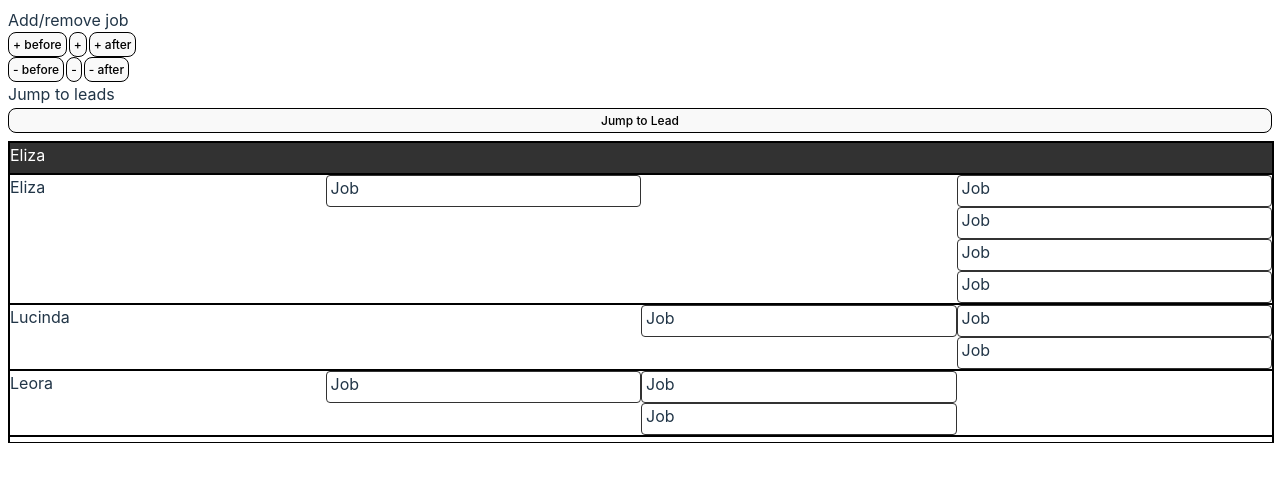
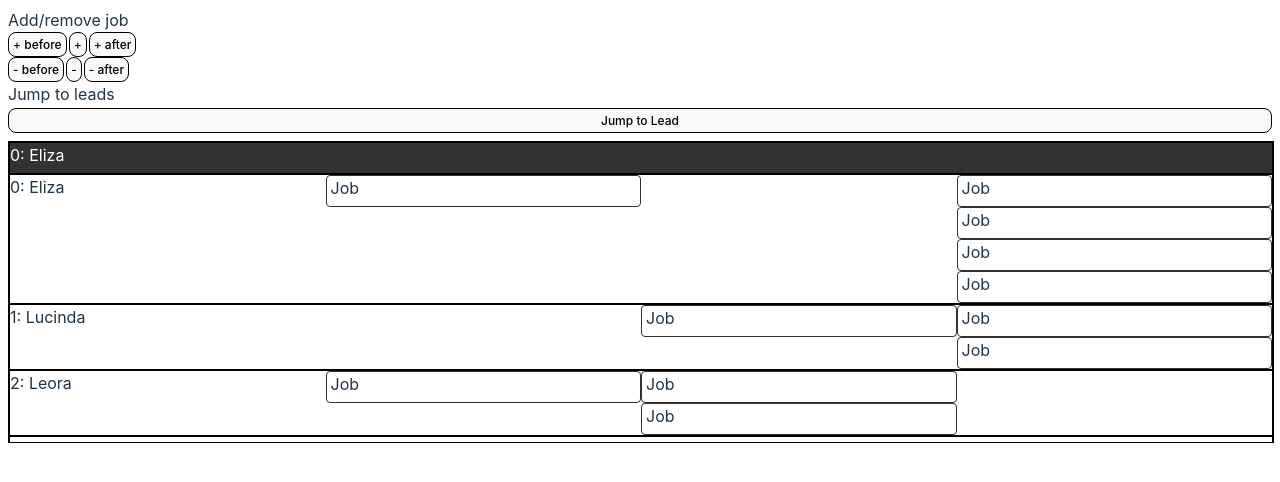
Before and after one commit to tp-hk/windowing-scrolling, a React (Vite) app: page / in a window 1280 px wide. Shown: the top 482 px of the page. Built offline with nearby package versions, Linux system fonts and the light colour scheme.

Commit message:
fetch on intersection observer init

```diff
--- a/src/react-window/row.tsx
+++ b/src/react-window/row.tsx
@@ -2,6 +2,7 @@ import { FC } from 'react';
 import { LOADING, itemStatusMap } from './api';
 import { LeadRow } from './lead-row';
 import { AssignmentRow } from './assignment-row';
+import { LoadingRow } from '../tanstack-virtual/loading-row';
 
 interface RowProps {
   index: number;
--- a/src/tanstack-virtual/api.ts
+++ b/src/tanstack-virtual/api.ts
@@ -119,3 +119,10 @@ export const createJobsForDays = (assignee: number): IJob[] => {
 }
 
 export const data = getData();
+
+export const getDataIndex = (assigneeId: number | undefined) => {
+    if (assigneeId === undefined) {
+        return -1;
+    }
+    return data.findIndex(a => a.assignee.id === assigneeId);
+}
--- a/src/tanstack-virtual/assignment-row.tsx
+++ b/src/tanstack-virtual/assignment-row.tsx
@@ -1,9 +1,9 @@
-import { FC, ReactNode, useEffect } from 'react';
-import { IDisplayRow, IJob, DAY_COUNT, IAssigneeJobs } from './api';
+import { FC, ReactNode } from 'react';
+import { getDataIndex, IJob, DAY_COUNT, IAssigneeJobs } from './api';
 import { JobBlock } from './job-block';
 
 interface RowProps {
-    rowData: IAssigneeJobs;
+    assigneeJobs: IAssigneeJobs;
 }
 
 const groupJobsByDays = (jobs: IJob[]): Map<number, IJob[]> => {
@@ -16,14 +16,15 @@ const groupJobsByDays = (jobs: IJob[]): Map<number, IJob[]> => {
     return map;
 }
 
-export const AssignmentRow: FC<RowProps> = ({ rowData }) => {
-    const { assignee, jobs } = rowData;
+export const AssignmentRow: FC<RowProps> = ({ assigneeJobs }) => {
+    const { assignee, jobs } = assigneeJobs;
     const jobsBydays = groupJobsByDays(jobs);
     const colWidth = 100 / (DAY_COUNT + 1);
+    const dataIndex = getDataIndex(assignee.id);
 
     const getColumns = () => {
         const cols: ReactNode[] = [];
-        cols.push(<div key={`assignee-${assignee.id}`}  style={{width: `${colWidth}%`}}>{assignee.name}</div>);
+        cols.push(<div key={`assignee-${assignee.id}`}  style={{width: `${colWidth}%`}}>{dataIndex}: {assignee.name}</div>);
         for (let i=0; i<DAY_COUNT; i++) {
             const jobBlock: ReactNode[] = [];
             const jobs = (jobsBydays.get(i) ?? []);
--- a/src/tanstack-virtual/lead-row.tsx
+++ b/src/tanstack-virtual/lead-row.tsx
@@ -1,18 +1,18 @@
 import { FC } from 'react';
-import { IDisplayRow } from './api';
+import { IAssigneeJobs, getDataIndex } from './api';
 
 interface RowProps {
-    data: IDisplayRow;
+    assigneeJobs: IAssigneeJobs;
 }
 
-export const LeadRow: FC<RowProps> = ({ data }) => {
-    const { rowData } = data;
+export const LeadRow: FC<RowProps> = ({ assigneeJobs: data }) => {
+    const dataIndex = getDataIndex(data.assignee.id)
     return (
         <div style={{
             height: `30px`,
             border: '1px solid #000',
             background: '#323232',
             color: '#fff',
-        }}>{rowData!.assignee.name}</div>
+        }}>{dataIndex}: {data.assignee.name}</div>
     );
 };
--- a/src/tanstack-virtual/loader.tsx
+++ b/src/tanstack-virtual/loader.tsx
@@ -1,7 +1,7 @@
 import { FC, useRef, useEffect, useState, Fragment } from 'react';
 import { useVirtualizer, Range } from '@tanstack/react-virtual';
 import { DAY_COUNT, IAssigneeJobs, IDisplayRow, data, createAssignee, createJobsForDays, RangeOption, RowType, fetch } from './api';
-import { Row } from './row';
+import { getRow } from './row';
 import { faker } from '@faker-js/faker';
 import { Header } from './header';
 
@@ -13,11 +13,6 @@ const defaultRange: Range = {
 };
 
 const leads = data.filter(assignment => assignment.assignee.isLead);
-
-const findDataIndexFromAssignedId = (assigneeId: number) => {
-    const dataIndex = data.findIndex(item => item.assignee.id === assigneeId);
-    return dataIndex
-}
 
 const adaptData = (data: IAssigneeJobs[]) => {
     const items: IDisplayRow[] = [];
@@ -79,9 +74,12 @@ export const Loader: FC = () => {
 
     const fetchData = async () => {
         const fetchedData = await fetch(cursorRef.current, FETCH_COUNT);
-        cursorRef.current = cursorRef.current + FETCH_COUNT + 1;
+        cursorRef.current = cursorRef.current + FETCH_COUNT; // NOT cursorRef.current + FETCH_COUNT + 1
 
-        itemsRef.current.push(...adaptData(fetchedData));
+        const itemsClone = [...itemsRef.current];
+        itemsClone.pop();
+        itemsClone.push(...adaptData(fetchedData));
+        itemsRef.current = itemsClone;
         setDisplayedItems(itemsRef.current);
     }
 
@@ -249,6 +247,7 @@ export const Loader: FC = () => {
                     }}
                 >
                     <div
+                        id="list"
                         style={{
                             position: 'absolute',
                             top: 0,
@@ -258,14 +257,14 @@ export const Loader: FC = () => {
                         }}
                     >
                     {
-                        virtualizedItems.map((virtualRow => {
-                            const item = displayedItems[virtualRow.index];
+                        virtualizedItems.map(((virtualRow) => {
+                            const row = displayedItems[virtualRow.index];
                             return (
                                 <div
                                     key={virtualRow.key}
                                     data-index={virtualRow.index}
                                     ref={virtualizer.measureElement}>
-                                        <Row data={item} />
+                                        {getRow({ row, fetchData})}
                                 </div>
 
                             )
--- a/src/tanstack-virtual/loading-row.tsx
+++ b/src/tanstack-virtual/loading-row.tsx
@@ -1,13 +1,38 @@
-import { FC } from 'react';
-import { IDisplayRow } from './api';
+import { FC, useEffect, useRef, useCallback } from 'react';
 
-export const LoadingRow: FC = () => {
-    const { rowData } = data;
+const options = {
+    root: document.querySelector("#list"),
+    rootMargin: "0px",
+    threshold: 0,
+};
+
+interface LoadingRowProps {
+    fetchData: () => Promise<void>;
+}
+
+export const LoadingRow: FC<LoadingRowProps> = ({ fetchData }) => {
+    const callback = useCallback((entries: any[]) => {
+        entries.forEach((entry) => {
+            if (entry.isIntersecting) {
+              fetchData();
+            }
+          });
+    }, []);
+
+    const ref = useRef(null);
+    const observerRef = useRef(new IntersectionObserver(callback, options));
+
+    useEffect(() => {
+        if (ref.current && observerRef.current) {
+            observerRef.current.observe(ref.current);
+        }
+    }, []);
+
     return (
-        <div style={{
-            height: `1px`,
+        <div ref={ref} style={{
+            height: `20px`,
             border: '1px solid #000',
-            background: '#fff',
-        }} />
+            background: 'green',
+        }}/>
     );
 };
--- a/src/tanstack-virtual/row.tsx
+++ b/src/tanstack-virtual/row.tsx
@@ -1,24 +1,27 @@
-import { FC } from 'react';
 import { IDisplayRow, RowType } from './api';
 import { AssignmentRow } from './assignment-row';
 import { LeadRow } from './lead-row';
+import { LoadingRow } from './loading-row';
 
 interface RowProps {
-    data: IDisplayRow;
+    row: IDisplayRow;
+    // should be shared via context to avoid props drilling
+    fetchData: () => Promise<void>;
 }
 
-export const Row: FC<RowProps> = ({ data }) => {
-    const { rowType, rowData } = data;
-    if (rowType === RowType.LeadRow) {
-        return <LeadRow data={data} />
+export const getRow = ({ row, fetchData }: RowProps) => {
+    const { rowType, rowData } = row;
+
+    if (rowType === RowType.LeadRow && rowData) {
+        return <LeadRow assigneeJobs={rowData} />
     }
 
     if (rowType === RowType.AssignmentRow) {
-        return <AssignmentRow rowData={rowData!}/>;
+        return <AssignmentRow assigneeJobs={rowData!} />;
     }
 
     if (rowType === RowType.LoadingRow) {
-        return <div className="loadingUi">Loading...</div>;
+        return <LoadingRow fetchData={fetchData} />
     }
 
     return null;
```
